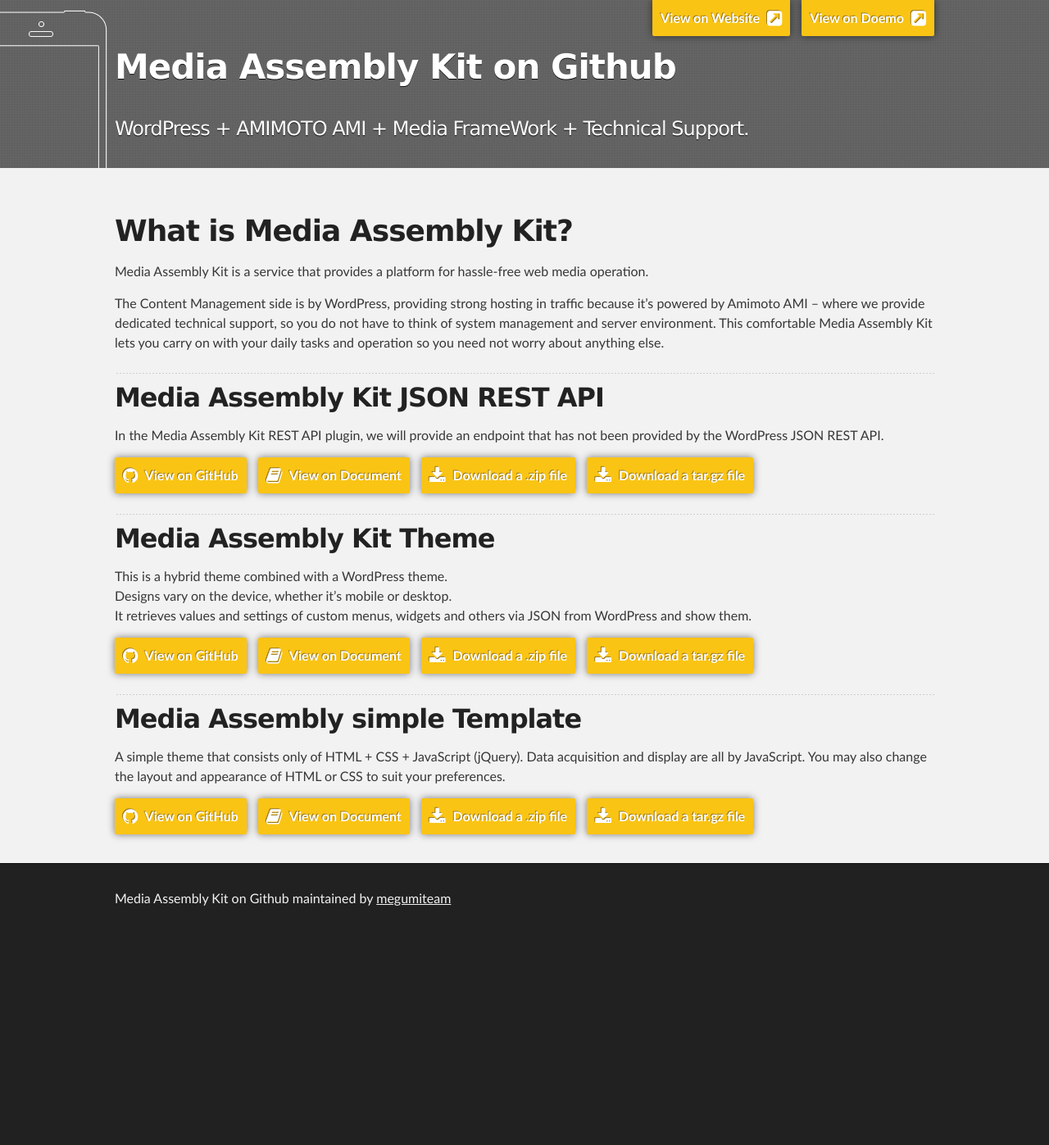
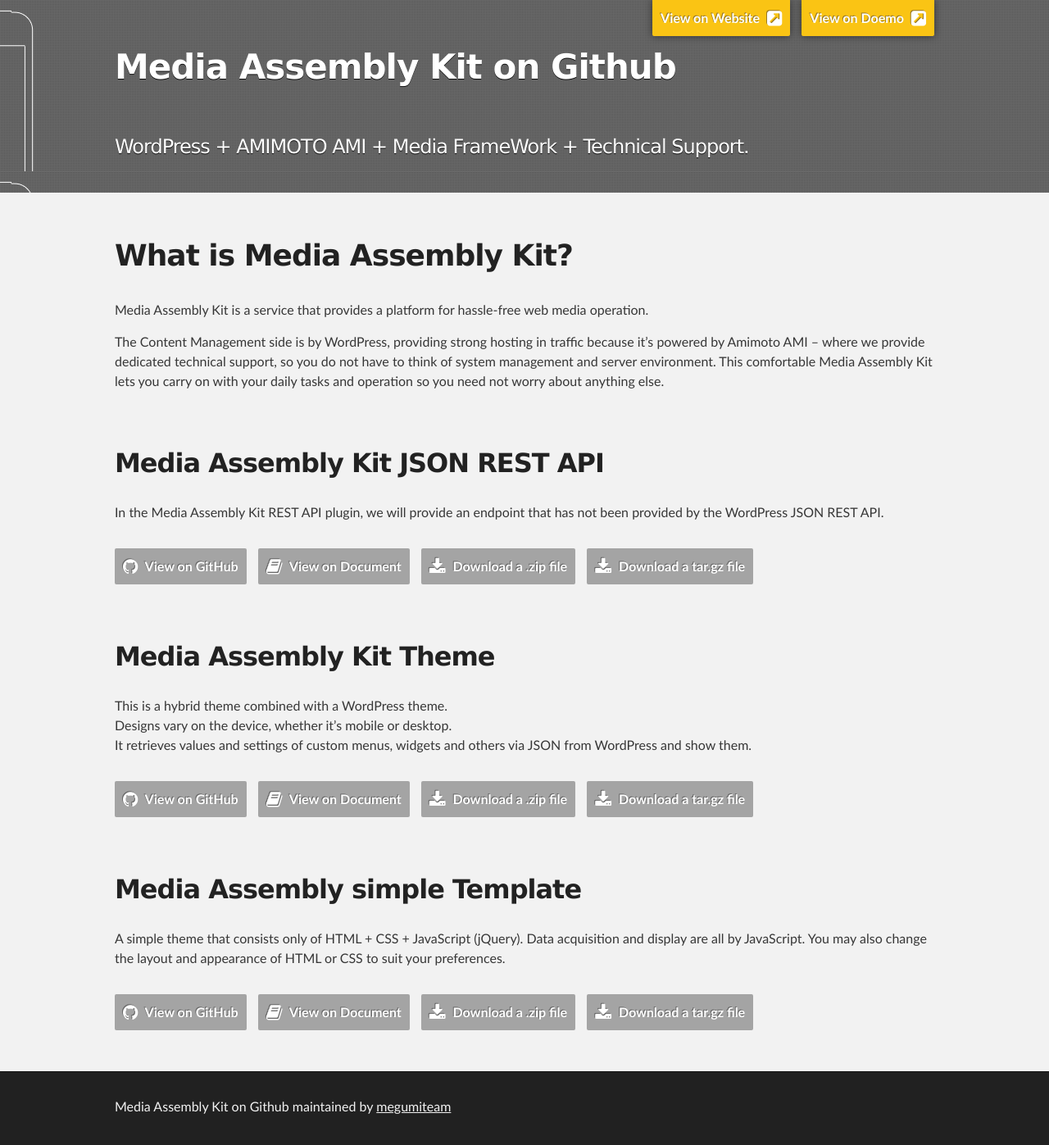
Before and after one commit to megumiteam/media-assembly-kit, a Jekyll site: the page built from index.md, in a window 1280 px wide. Shown: the whole page at 82% size. Built offline with Jekyll 4.4.1, drawn with Linux system fonts in a browser that asks for light colours; nearby versions of some CDN libraries; Markdown is read by kramdown in place of the engine named in the settings; before the commit the page ends 1143 px from its top, so only the background shows below that.

Commit message:
[update] css and image.

```diff
--- a/assets/stylesheets/stylesheet.css
+++ b/assets/stylesheets/stylesheet.css
@@ -59,7 +59,8 @@ body {
 }
 
 h1, h2, h3, h4, h5, h6 {
-  margin: 10px 0;
+  margin-top: 0em;
+  margin-bottom: 0.75em;
   font-weight: 700;
   color:#222222;
   font-family: 'Lucida Grande', 'Calibri', Helvetica, Arial, sans-serif;
@@ -72,12 +73,16 @@ h1 {
 }
 
 h2 {
+  font-size: 32px;
+  margin-top: 2em;
+/*
   padding-top: 16px;
-  font-size: 32px;
   background: url('../images/bg_hr.png') repeat-x top;
+*/
 }
 
 h3 {
+  margin-top: 1em;
   font-size: 24px;
 }
 
@@ -304,6 +309,7 @@ Full-Width Styles
 }
 #banner ul li a:hover {
   background: #f2bb08;
+  text-decoration: none;
 }
 #banner ul li .fa {
 	margin-left: 5px;
@@ -341,12 +347,14 @@ Full-Width Styles
 }
 
 #main_content {
-  padding-top: 40px;
+  padding-top: 50px;
+  padding-bottom: 50px;
 }
 
 .external-links {
 	list-style-type: none;
 	padding: 0;
+	margin: 2em 0 0 0;
 }
 .external-links li {
 	display: inline-block;
@@ -356,14 +364,14 @@ Full-Width Styles
 	display: block;
 	padding: 10px;
 	color: #fff;
-	background: #fac414;
+	background: #a4a4a4;
 	font-weight: 700;
-	box-shadow: 0 0 10px rgba(0,0,0,.5);
 	border-radius: 2px;
-	text-shadow: #997926 -1px -1px 0px;
+	text-shadow: #666 -1px -1px 0px;
 }
 .external-links li a:hover {
-  background: #f2bb08;
+  background: #9c9c9c;
+  text-decoration: none;
 }
 .external-links li .fa {
 	margin-right: 5px;
```
Also changed, not shown: assets/images/header_wrap_bg.png.
